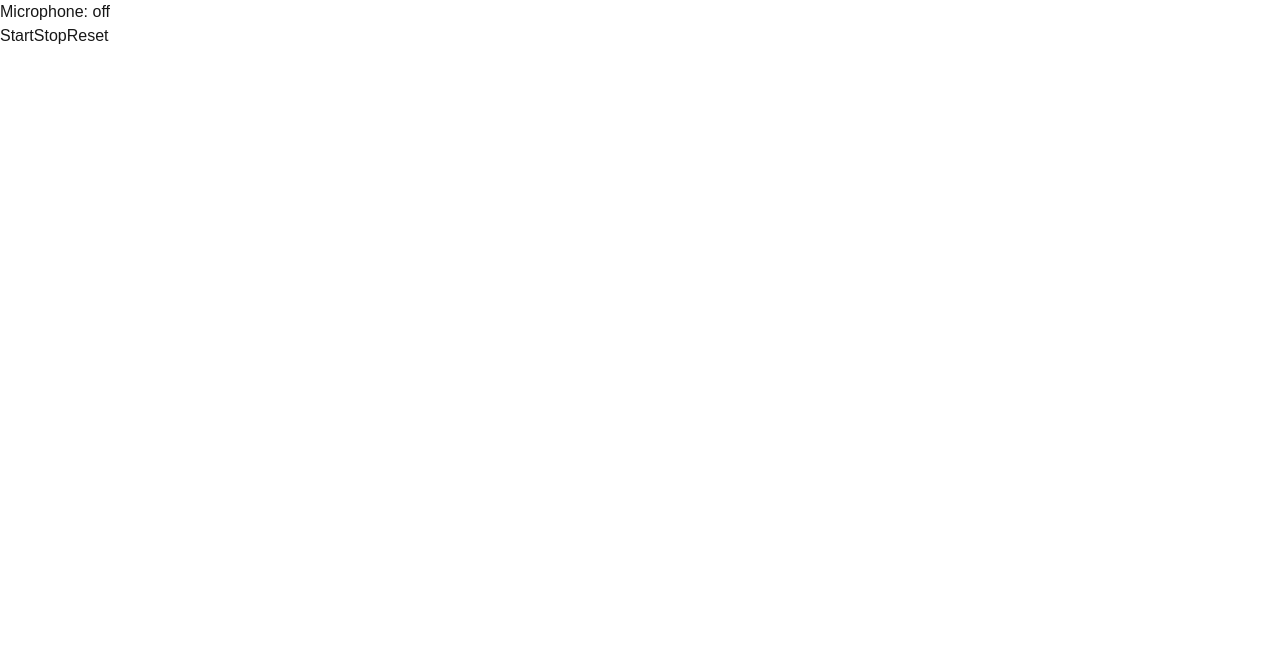
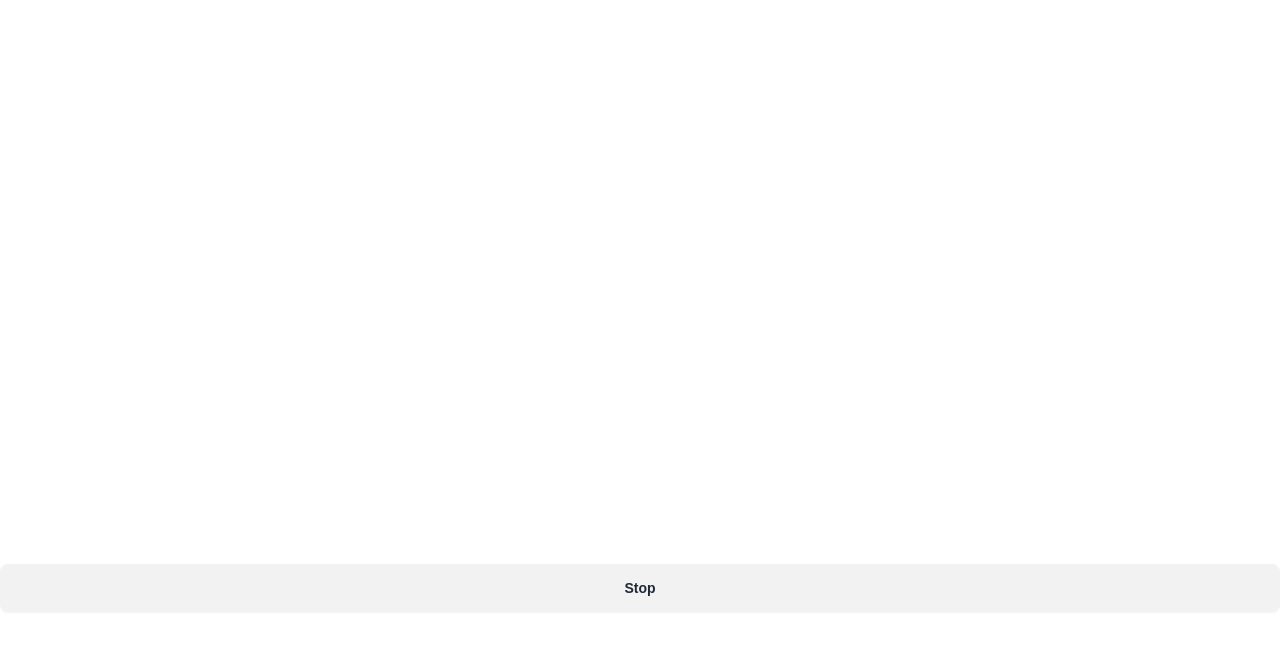
Before and after one commit to workShop-Backroom/wellness-checkin-frontend, a Next.js app: page /connect in a window 1280 px wide. Shown: the top 650 px of the page. Built offline with nearby package versions, Linux system fonts and the light colour scheme.

Commit message:
Dictation

```diff
--- a/app/connect/page.tsx
+++ b/app/connect/page.tsx
@@ -4,7 +4,7 @@ import ConnectDictation from "@/components/connect/ConnectDictation";
 const Connect = () => {
 
   return (
-      <div>
+      <div className="min-h-screen bg-base-100">
           <ConnectDictation />
       </div>
   );
--- a/components/connect/ConnectDictation.tsx
+++ b/components/connect/ConnectDictation.tsx
@@ -1,9 +1,11 @@
 "use client";
 import 'regenerator-runtime/runtime'
 import SpeechRecognition, { useSpeechRecognition } from 'react-speech-recognition';
-
+import {useEffect} from "react";
+import { useRouter } from 'next/navigation'
 
 const ConnectDictation = () => {
+    const router = useRouter()
     const {
         transcript,
         listening,
@@ -15,13 +17,19 @@ const ConnectDictation = () => {
         return <span>Browser doesn't support speech recognition.</span>;
     }
 
+    useEffect(() => {
+        SpeechRecognition.startListening({ continuous: true });
+    }, []);
+
+    const endCall = () => {
+        SpeechRecognition.stopListening();
+        router.back()
+    }
+
     return (
-        <div>
-            <p>Microphone: {listening ? 'on' : 'off'}</p>
-            <button onClick={() => SpeechRecognition.startListening({ continuous: true })}>Start</button>
-            <button onClick={SpeechRecognition.stopListening}>Stop</button>
-            <button onClick={resetTranscript}>Reset</button>
-            <p>{transcript}</p>
+        <div className="min-h-screen flex flex-col justify-around justify-items-center">
+            <p className="">{transcript}</p>
+            <button className="btn" onClick={endCall}>Stop</button>
         </div>
     );
 };
```
